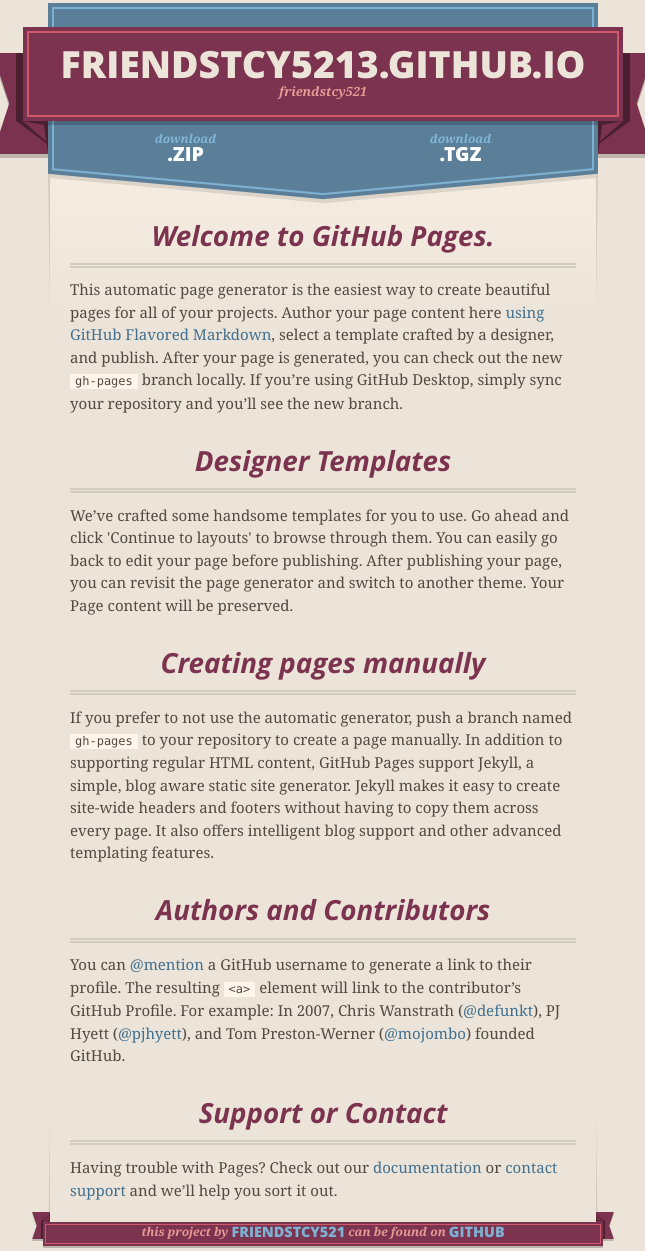
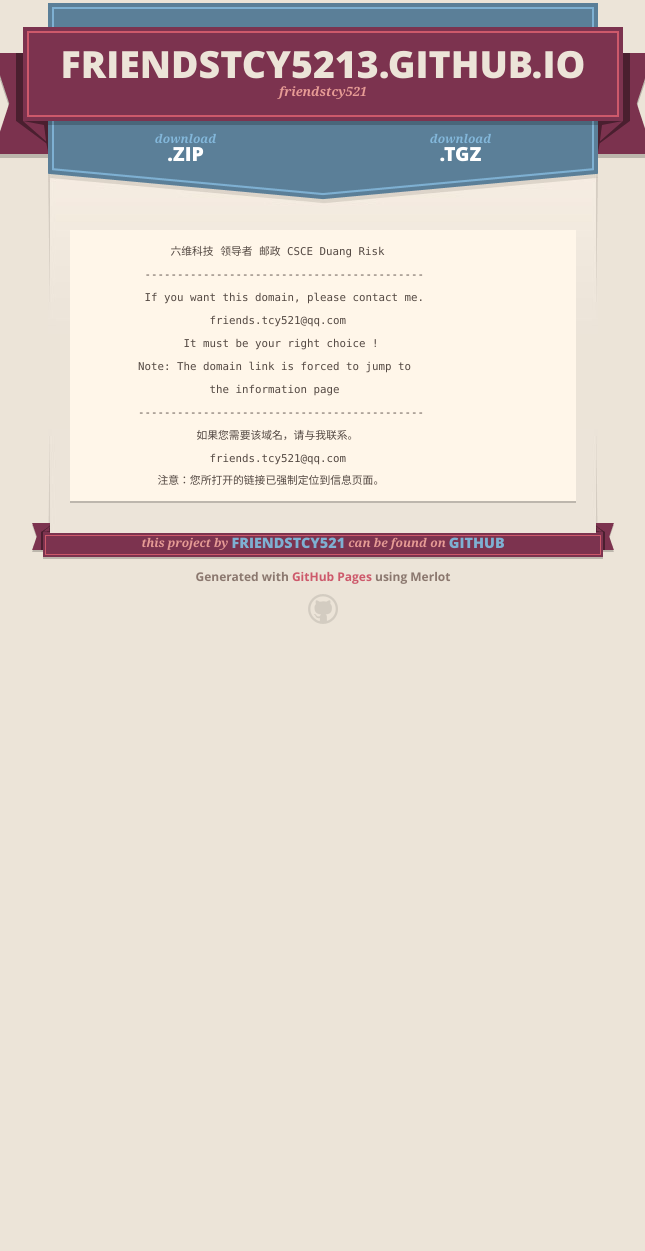
Before and after one commit to friendstcy521/friendstcy5213.github.io, a plain HTML site: page index.html in a window 1280 px wide. Shown: the part 11-1262 px from the top of the page, without its empty margins (317-962 px from the left). After the commit the page ends 800 px from the top, so only its background shows below. Drawn offline with nearby package versions, Linux system fonts and the light colour scheme.

```diff
--- a/index.html
+++ b/index.html
@@ -46,30 +46,18 @@
 
 
       <section id="main_content">
-        <h3>
-<a id="welcome-to-github-pages" class="anchor" href="#welcome-to-github-pages" aria-hidden="true"><span class="octicon octicon-link"></span></a>Welcome to GitHub Pages.</h3>
-
-<p>This automatic page generator is the easiest way to create beautiful pages for all of your projects. Author your page content here <a href="https://guides.github.com/features/mastering-markdown/">using GitHub Flavored Markdown</a>, select a template crafted by a designer, and publish. After your page is generated, you can check out the new <code>gh-pages</code> branch locally. If you’re using GitHub Desktop, simply sync your repository and you’ll see the new branch.</p>
-
-<h3>
-<a id="designer-templates" class="anchor" href="#designer-templates" aria-hidden="true"><span class="octicon octicon-link"></span></a>Designer Templates</h3>
-
-<p>We’ve crafted some handsome templates for you to use. Go ahead and click 'Continue to layouts' to browse through them. You can easily go back to edit your page before publishing. After publishing your page, you can revisit the page generator and switch to another theme. Your Page content will be preserved.</p>
-
-<h3>
-<a id="creating-pages-manually" class="anchor" href="#creating-pages-manually" aria-hidden="true"><span class="octicon octicon-link"></span></a>Creating pages manually</h3>
-
-<p>If you prefer to not use the automatic generator, push a branch named <code>gh-pages</code> to your repository to create a page manually. In addition to supporting regular HTML content, GitHub Pages support Jekyll, a simple, blog aware static site generator. Jekyll makes it easy to create site-wide headers and footers without having to copy them across every page. It also offers intelligent blog support and other advanced templating features.</p>
-
-<h3>
-<a id="authors-and-contributors" class="anchor" href="#authors-and-contributors" aria-hidden="true"><span class="octicon octicon-link"></span></a>Authors and Contributors</h3>
-
-<p>You can <a href="https://github.com/blog/821" class="user-mention">@mention</a> a GitHub username to generate a link to their profile. The resulting <code>&lt;a&gt;</code> element will link to the contributor’s GitHub Profile. For example: In 2007, Chris Wanstrath (<a href="https://github.com/defunkt" class="user-mention">@defunkt</a>), PJ Hyett (<a href="https://github.com/pjhyett" class="user-mention">@pjhyett</a>), and Tom Preston-Werner (<a href="https://github.com/mojombo" class="user-mention">@mojombo</a>) founded GitHub.</p>
-
-<h3>
-<a id="support-or-contact" class="anchor" href="#support-or-contact" aria-hidden="true"><span class="octicon octicon-link"></span></a>Support or Contact</h3>
-
-<p>Having trouble with Pages? Check out our <a href="https://help.github.com/pages">documentation</a> or <a href="https://github.com/contact">contact support</a> and we’ll help you sort it out.</p>
+        <pre><code>              六维科技 领导者 邮政 CSCE Duang Risk
+          -------------------------------------------
+          If you want this domain, please contact me.
+                    friends.tcy521@qq.com
+                It must be your right choice !
+         Note: The domain link is forced to jump to
+                    the information page
+         --------------------------------------------
+                  如果您需要该域名，请与我联系。
+                    friends.tcy521@qq.com
+            注意：您所打开的链接已强制定位到信息页面。
+</code></pre>
       </section>
 
       <footer>
```
Also changed, not shown: params.json (+1 -1 lines).
